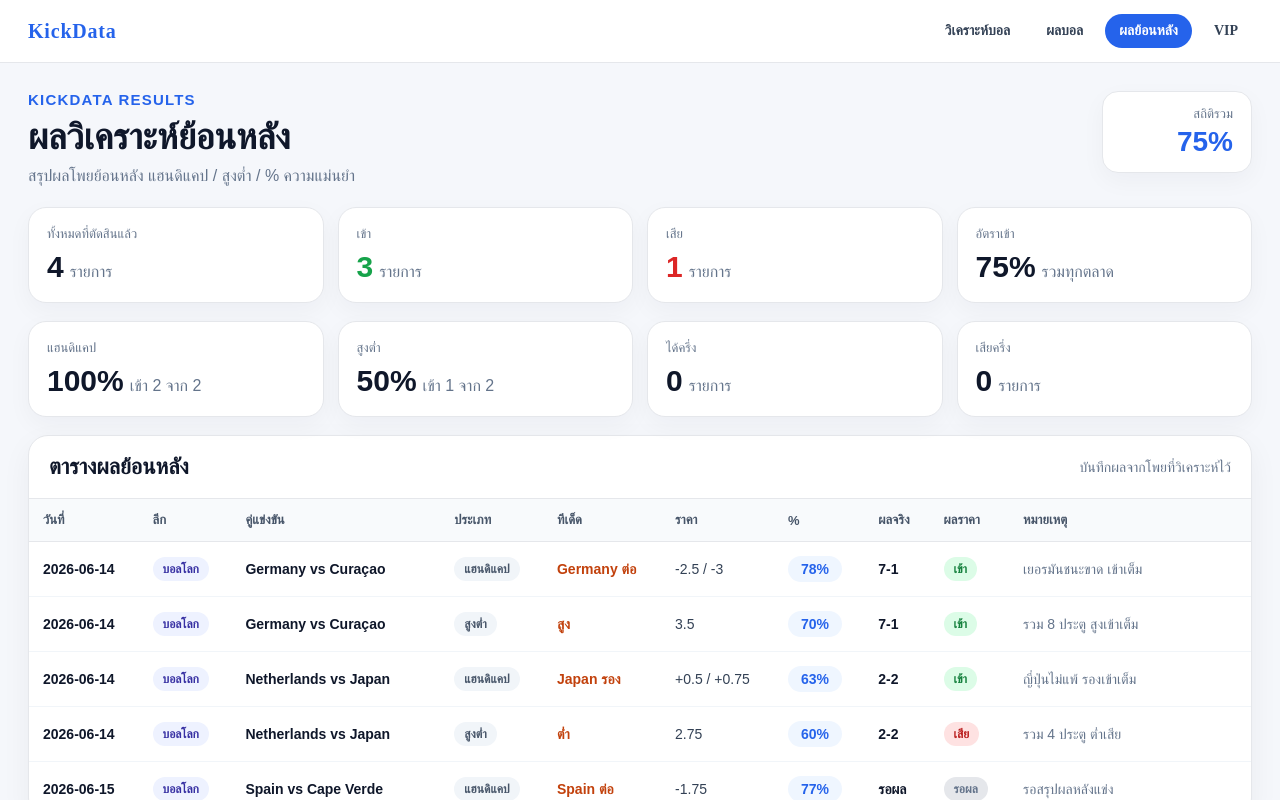
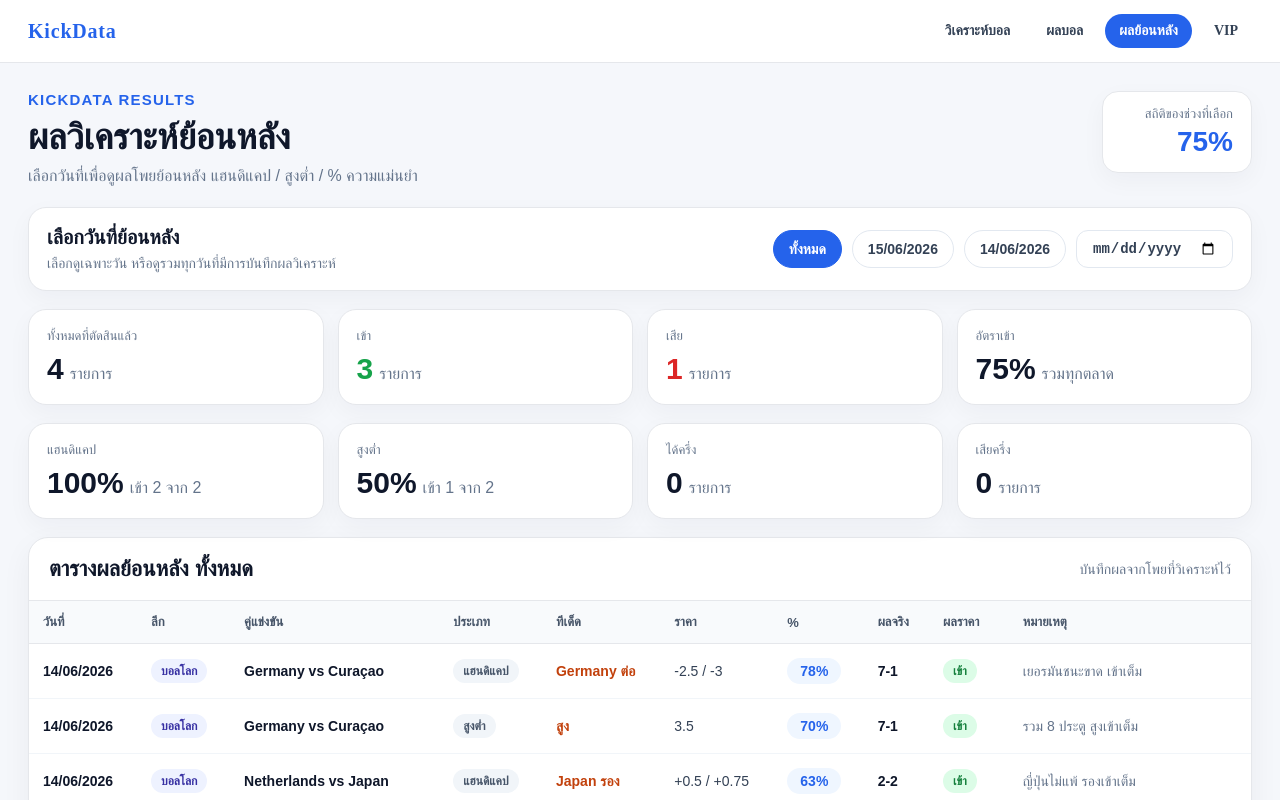
Before and after one commit to kickdata33/kickdata-web, a Next.js app: page /results in a window 1280 px wide. Shown: the top 800 px of the page. Built offline with nearby package versions, Linux system fonts and the light colour scheme.

Commit message:
Add date filter to results page

```diff
--- a/app/results/page.module.css
+++ b/app/results/page.module.css
@@ -325,3 +325,82 @@
     grid-template-columns: 1fr;
   }
 }
+
+.dateFilterCard {
+  max-width: 1280px;
+  margin: 0 auto 18px;
+  background: white;
+  border: 1px solid #e5e7eb;
+  border-radius: 18px;
+  padding: 18px;
+  display: flex;
+  justify-content: space-between;
+  gap: 18px;
+  align-items: center;
+  box-shadow: 0 8px 24px rgba(15, 23, 42, 0.04);
+}
+
+.dateFilterCard h2 {
+  margin: 0 0 6px;
+  color: #0f172a;
+  font-size: 20px;
+}
+
+.dateFilterCard p {
+  margin: 0;
+  color: #64748b;
+  font-size: 14px;
+}
+
+.dateControls {
+  display: flex;
+  gap: 10px;
+  flex-wrap: wrap;
+  justify-content: flex-end;
+}
+
+.dateControls button,
+.dateControls input {
+  border: 1px solid #e2e8f0;
+  background: white;
+  color: #334155;
+  border-radius: 999px;
+  padding: 9px 15px;
+  font-weight: 800;
+  cursor: pointer;
+  font-size: 14px;
+}
+
+.dateControls input {
+  border-radius: 12px;
+  cursor: text;
+}
+
+.dateActive {
+  background: #2563eb !important;
+  border-color: #2563eb !important;
+  color: white !important;
+}
+
+.emptyCell {
+  text-align: center;
+  padding: 28px !important;
+  color: #64748b !important;
+  font-weight: 800;
+}
+
+@media (max-width: 860px) {
+  .dateFilterCard {
+    flex-direction: column;
+    align-items: flex-start;
+  }
+
+  .dateControls {
+    justify-content: flex-start;
+    width: 100%;
+  }
+
+  .dateControls input {
+    width: 100%;
+  }
+}
--- a/app/results/page.tsx
+++ b/app/results/page.tsx
@@ -1,3 +1,6 @@
+"use client";
+
+import { useMemo, useState } from "react";
 import styles from "./page.module.css";
 
 type ResultStatus = "win" | "lose" | "halfWin" | "halfLose" | "void";
@@ -82,6 +85,19 @@ const results: AnalysisResult[] = [
     status: "void",
     note: "รอสรุปผลหลังแข่ง",
   },
+  {
+    id: 6,
+    date: "2026-06-15",
+    league: "บอลโลก",
+    match: "Iran vs New Zealand",
+    pickType: "สูงต่ำ",
+    pick: "ต่ำ",
+    line: "2.25",
+    confidence: 68,
+    score: "รอผล",
+    status: "void",
+    note: "รอสรุปผลหลังแข่ง",
+  },
 ];
 
 function getStatusText(status: ResultStatus) {
@@ -100,8 +116,26 @@ function getStatusClass(status: ResultStatus) {
   return styles.void;
 }
 
+function formatThaiDate(date: string) {
+  const [year, month, day] = date.split("-");
+  return `${day}/${month}/${year}`;
+}
+
 export default function ResultsPage() {
-  const settledResults = results.filter((item) => item.status !== "void");
+  const [selectedDate, setSelectedDate] = useState<string>("ALL");
+
+  const availableDates = useMemo(() => {
+    return Array.from(new Set(results.map((item) => item.date))).sort(
+      (a, b) => b.localeCompare(a)
+    );
+  }, []);
+
+  const filteredResults = useMemo(() => {
+    if (selectedDate === "ALL") return results;
+    return results.filter((item) => item.date === selectedDate);
+  }, [selectedDate]);
+
+  const settledResults = filteredResults.filter((item) => item.status !== "void");
 
   const winCount = settledResults.filter((item) => item.status === "win").length;
   const loseCount = settledResults.filter((item) => item.status === "lose").length;
@@ -141,15 +175,51 @@ export default function ResultsPage() {
           <p className={styles.brand}>KickData Results</p>
           <h1>ผลวิเคราะห์ย้อนหลัง</h1>
           <p className={styles.sub}>
-            สรุปผลโพยย้อนหลัง แฮนดิแคป / สูงต่ำ / % ความแม่นยำ
+            เลือกวันที่เพื่อดูผลโพยย้อนหลัง แฮนดิแคป / สูงต่ำ / % ความแม่นยำ
           </p>
         </div>
 
         <div className={styles.dateBox}>
-          <span>สถิติรวม</span>
+          <span>สถิติของช่วงที่เลือก</span>
           <strong>{winRate}%</strong>
         </div>
       </header>
+
+      <section className={styles.dateFilterCard}>
+        <div>
+          <h2>เลือกวันที่ย้อนหลัง</h2>
+          <p>
+            เลือกดูเฉพาะวัน หรือดูรวมทุกวันที่มีการบันทึกผลวิเคราะห์
+          </p>
+        </div>
+
+        <div className={styles.dateControls}>
+          <button
+            className={selectedDate === "ALL" ? styles.dateActive : ""}
+            onClick={() => setSelectedDate("ALL")}
+          >
+            ทั้งหมด
+          </button>
+
+          {availableDates.map((date) => (
+            <button
+              key={date}
+              className={selectedDate === date ? styles.dateActive : ""}
+              onClick={() => setSelectedDate(date)}
+            >
+              {formatThaiDate(date)}
+            </button>
+          ))}
+
+          <input
+            type="date"
+            value={selectedDate === "ALL" ? "" : selectedDate}
+            onChange={(e) => {
+              setSelectedDate(e.target.value || "ALL");
+            }}
+          />
+        </div>
+      </section>
 
       <section className={styles.summary}>
         <div className={styles.summaryCard}>
@@ -209,7 +279,10 @@ export default function ResultsPage() {
 
       <section className={styles.tableCard}>
         <div className={styles.tableTitle}>
-          <h2>ตารางผลย้อนหลัง</h2>
+          <h2>
+            ตารางผลย้อนหลัง{" "}
+            {selectedDate === "ALL" ? "ทั้งหมด" : formatThaiDate(selectedDate)}
+          </h2>
           <p>บันทึกผลจากโพยที่วิเคราะห์ไว้</p>
         </div>
 
@@ -231,9 +304,16 @@ export default function ResultsPage() {
             </thead>
 
             <tbody>
-              {results.map((item) => (
+              {filteredResults.length === 0 ? (
+                <tr>
+                  <td colSpan={10} className={styles.emptyCell}>
+                    ไม่พบข้อมูลผลวิเคราะห์ของวันที่เลือก
+                  </td>
+                </tr>
+              ) : (
+                filteredResults.map((item) => (
                   <tr key={item.id}>
-                  <td className={styles.date}>{item.date}</td>
+                    <td className={styles.date}>{formatThaiDate(item.date)}</td>
 
                     <td>
                       <span className={styles.league}>{item.league}</span>
@@ -263,7 +343,8 @@ export default function ResultsPage() {
 
                     <td className={styles.note}>{item.note}</td>
                   </tr>
-              ))}
+                ))
+              )}
             </tbody>
           </table>
         </div>
```
Lines whose indentation alone changed are shown as unchanged.
